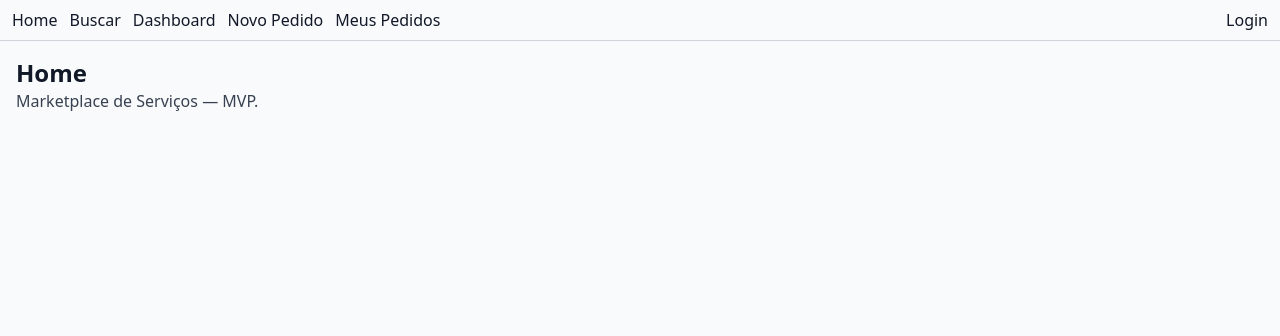
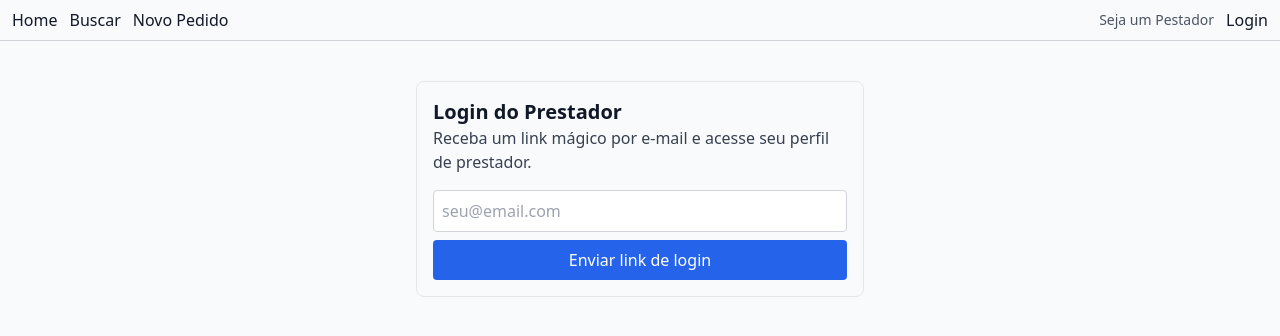
Before and after one commit to lucasaveiro/services, a React (Vite) app: page /provider/login in a window 1280 px wide. Before the commit this address led to /. Shown: the top 336 px of the page. Built offline with nearby package versions, Linux system fonts and the light colour scheme; no server answers.

Commit message:
feat: add provider login page

```diff
--- a/src/App.tsx
+++ b/src/App.tsx
@@ -8,14 +8,9 @@ import ProviderProfile from "./pages/ProviderProfile";
 import Search from "./pages/Search";
 import NewQuote from "./pages/NewQuote";
 import MyQuotes from "./pages/MyQuotes";
+import ProviderLogin from "./pages/ProviderLogin";
+import Home from "./pages/Home";
 import Protected from "./routes/Protected";
-
-const Home = () => (
-  <div className="p-4">
-    <h1 className="text-2xl font-bold">Home</h1>
-    <p className="text-gray-700">Marketplace de Serviços — MVP.</p>
-  </div>
-);
 
 function Navbar({ session, isProvider }: { session: Session | null; isProvider: boolean }) {
   const nav = useNavigate();
@@ -31,10 +26,13 @@ function Navbar({ session, isProvider }: { session: Session | null; isProvider:
       <Link to="/search" className="hover:underline">
         Buscar
       </Link>
+      {session && (
         <Link to="/dashboard" className="hover:underline">
           Dashboard
         </Link>
-      {isProvider ? (
+      )}
+      {session ? (
+        isProvider ? (
           <Link to="/provider" className="hover:underline">
             Meu Perfil
           </Link>
@@ -47,8 +45,21 @@ function Navbar({ session, isProvider }: { session: Session | null; isProvider:
               Meus Pedidos
             </Link>
           </>
+        )
+      ) : (
+        <Link to="/quotes/new" className="hover:underline">
+          Novo Pedido
+        </Link>
       )}
       <div className="ml-auto flex items-center gap-3">
+        {!session && (
+          <Link
+            to="/provider/login"
+            className="text-sm text-gray-600 hover:underline"
+          >
+            Seja um Pestador
+          </Link>
+        )}
         {session?.user?.email && (
           <span className="text-xs text-gray-600">{session.user.email}</span>
         )}
@@ -102,6 +113,7 @@ export default function App() {
       <Routes>
         <Route path="/" element={<Home />} />
         <Route path="/login" element={<Login />} />
+        <Route path="/provider/login" element={<ProviderLogin />} />
         <Route
           path="/dashboard"
           element={
--- a/src/pages/Home.tsx
+++ b/src/pages/Home.tsx
@@ -0,0 +1,11 @@
+import React from "react";
+
+export default function Home() {
+  return (
+    <section className="flex flex-col items-center justify-center py-20 text-center">
+      <h1 className="text-3xl font-bold">
+        Encontre o serviço que você procura agora mesmo!
+      </h1>
+    </section>
+  );
+}
--- /dev/null
+++ b/src/pages/ProviderLogin.tsx
@@ -0,0 +1,56 @@
+import { FormEvent, useState } from "react";
+import { supabase } from "../lib/supabase";
+import Spinner from "../ui/Spinner";
+import { toastSuccess, toastError } from "../ui/toast";
+
+const isEmail = (v: string) => /.+@.+\..+/.test(v);
+
+export default function ProviderLogin() {
+  const [email, setEmail] = useState("");
+  const [sending, setSending] = useState(false);
+
+  const onSubmit = async (e: FormEvent) => {
+    e.preventDefault();
+    if (!email || !isEmail(email)) {
+      toastError("E-mail inválido.");
+      return;
+    }
+    setSending(true);
+    const redirectTo = `${window.location.origin}/provider`;
+    const { error } = await supabase.auth.signInWithOtp({
+      email,
+      options: { emailRedirectTo: redirectTo },
+    });
+    setSending(false);
+    if (error) toastError(error.message);
+    else {
+      toastSuccess("Link enviado! Verifique seu e-mail.");
+      setEmail("");
+    }
+  };
+
+  return (
+    <div className="max-w-md mx-auto mt-10 p-4 border border-gray-200 rounded-lg">
+      <h2 className="text-xl font-semibold">Login do Prestador</h2>
+      <p className="text-gray-700">
+        Receba um link mágico por e-mail e acesse seu perfil de prestador.
+      </p>
+      <form onSubmit={onSubmit} className="grid gap-2 mt-4">
+        <input
+          type="email"
+          required
+          placeholder="seu@email.com"
+          value={email}
+          onChange={(e) => setEmail(e.target.value)}
+          className="p-2 border border-gray-300 rounded"
+        />
+        <button
+          disabled={sending}
+          className="inline-flex items-center justify-center gap-2 px-3 py-2 bg-blue-600 text-white rounded disabled:opacity-50"
+        >
+          {sending && <Spinner />} Enviar link de login
+        </button>
+      </form>
+    </div>
+  );
+}
```
Lines whose indentation alone changed are shown as unchanged.
